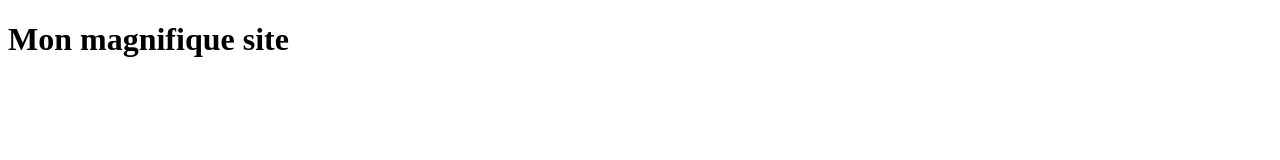
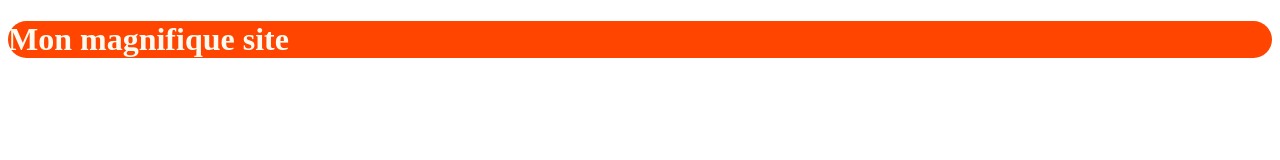
Before and after one commit to Fadilix/FSEnglish, a plain HTML site: page index.html in a window 1280 px wide. Drawn offline with Linux system fonts and the light colour scheme; files that its build step writes are made by us from their sources.

Commit message:
Add files via upload

```diff
--- a/index.html
+++ b/index.html
@@ -4,6 +4,7 @@
 	<meta charset="utf-8">
 	<meta name="viewport" content="width=device-width, initial-scale=1">
 	<title> ça marche ça ?</title>
+	<link rel="stylesheet" type="text/css" href="css/styles.css">
 </head>
 <body>
 	<h1>Mon magnifique site</h1>
--- /dev/null
+++ b/styles.css
@@ -0,0 +1,5 @@
+h1{
+	color: floralwhite;
+	background-color: orangered;
+	border-radius: 30px;
+}
```
